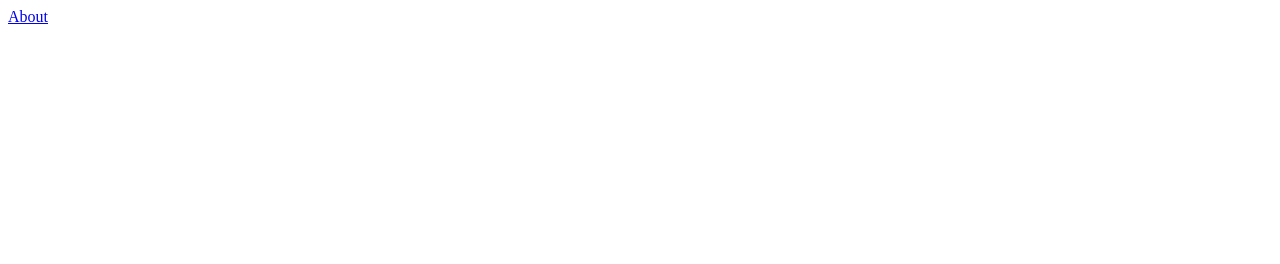
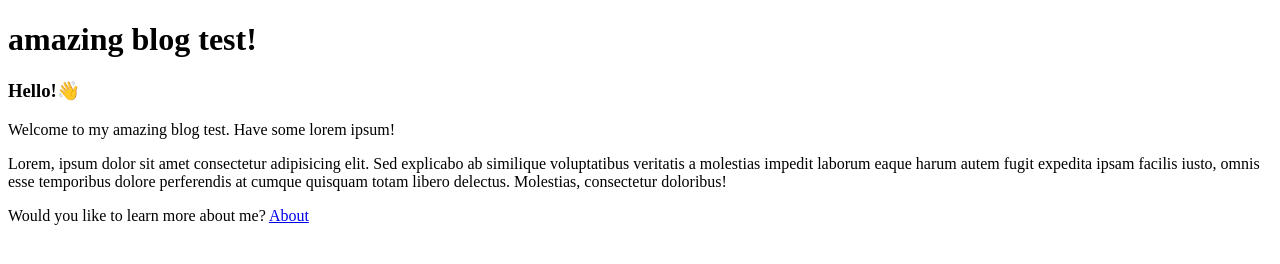
Before and after one commit to RaS-33/WebDev, a plain HTML site: page blog/index.html in a window 1280 px wide. Drawn offline with Linux system fonts and the light colour scheme.

Commit message:
begun proper blog project!

```diff
--- a/blog/index.html
+++ b/blog/index.html
@@ -10,13 +10,22 @@ also holds the title and the favicon (logo on browser taab)-->
     <!--character set that the website will run on, this one allows for everything you will possibly need to be interpreted including emojis, signs, accents, etc.-->
     <meta name="viewport" content="width=device-width, initial-scale=1.0"/>
     <!--this makes sure that you have control of how the website looks on certain smaller devices. otherwise, will show a very zoomed out version of the webstie.-->
-    <title>My very very cool and awesome blog</title>
+    <title>My very very cool and awesome blog test!</title>
     <!-- the title that will be searched for and appear at the top of the tab.-->
 </head>
 
 <!--after the head, comes the body of course (where all your divs, graphs, tables, and all other web content goes). everything visible to the  user goes here.-->
 <body>
-<a href="about.html"> About</a>
+    <h1> amazing blog test!</h1>
+    <h3> Hello!👋</h3>
+    <p> Welcome to my amazing blog test. Have some lorem ipsum!
+        </p>
+    <p> Lorem, ipsum dolor sit amet consectetur adipisicing elit. Sed explicabo ab similique voluptatibus veritatis a molestias
+     impedit laborum eaque harum autem fugit expedita ipsam facilis iusto, omnis esse temporibus dolore perferendis at cumque quisquam totam libero delectus. Molestias, consectetur doloribus!
+    </p>
+
+    Would you like to learn more about me?
+    <a href="about.html"> About</a>
 
 </body>
 </html>
```
